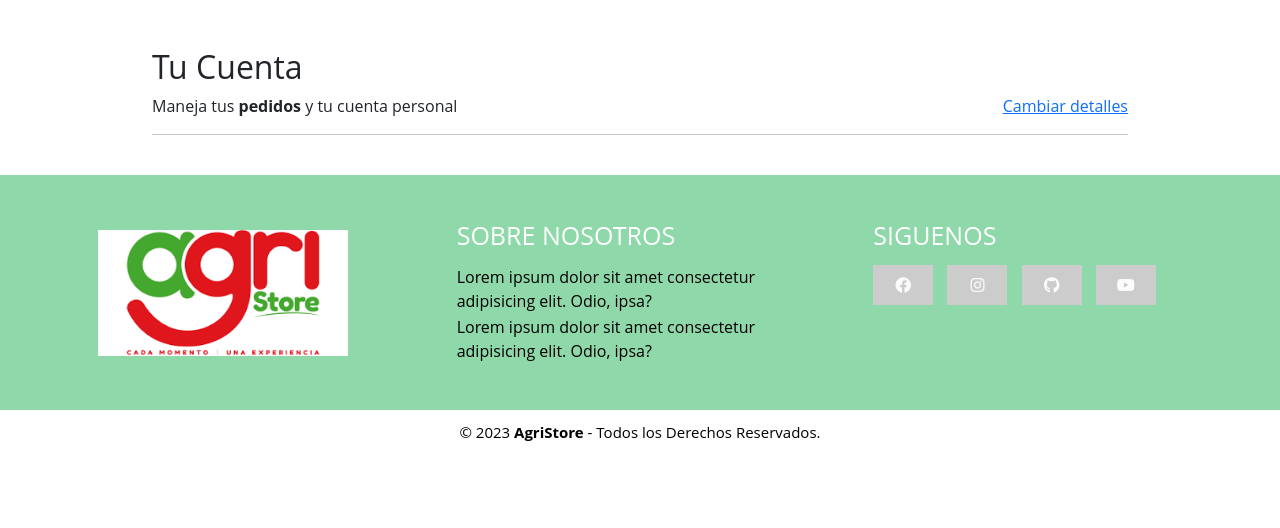
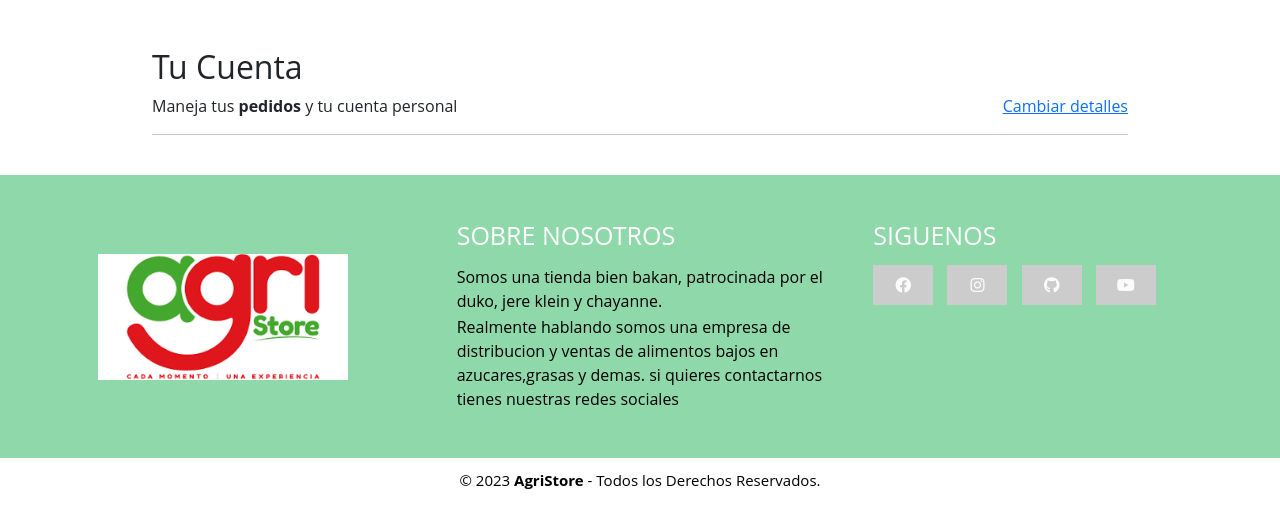
Before and after one commit to PipeHaze/AgriStore, a Django app: page /account/dashboard/ in a window 1280 px wide. Shown: the part 80-608 px from the top of the page. Run offline with Django 4.2, Linux system fonts and the light colour scheme; the visitor is signed in with stand-in values (Sample User, id 1); data that the repository does not hold is empty; some libraries are stand-ins or nearby versions.

Commit message:
dsada
dsad

```diff
--- a/tiendita/templates/base.html
+++ b/tiendita/templates/base.html
@@ -140,8 +140,8 @@
             </div>
             <div class="box">
                 <h2>SOBRE NOSOTROS</h2>
-                <p>Lorem ipsum dolor sit amet consectetur adipisicing elit. Odio, ipsa?</p>
-                <p>Lorem ipsum dolor sit amet consectetur adipisicing elit. Odio, ipsa?</p>
+                <p>Somos una tienda bien bakan, patrocinada por el duko, jere klein y chayanne.</p>
+                <p>Realmente hablando somos una empresa de distribucion y ventas de alimentos bajos en azucares,grasas y demas. si quieres contactarnos tienes nuestras redes sociales</p>
             </div>
             <div class="box">
                 <h2>SIGUENOS</h2>
```
